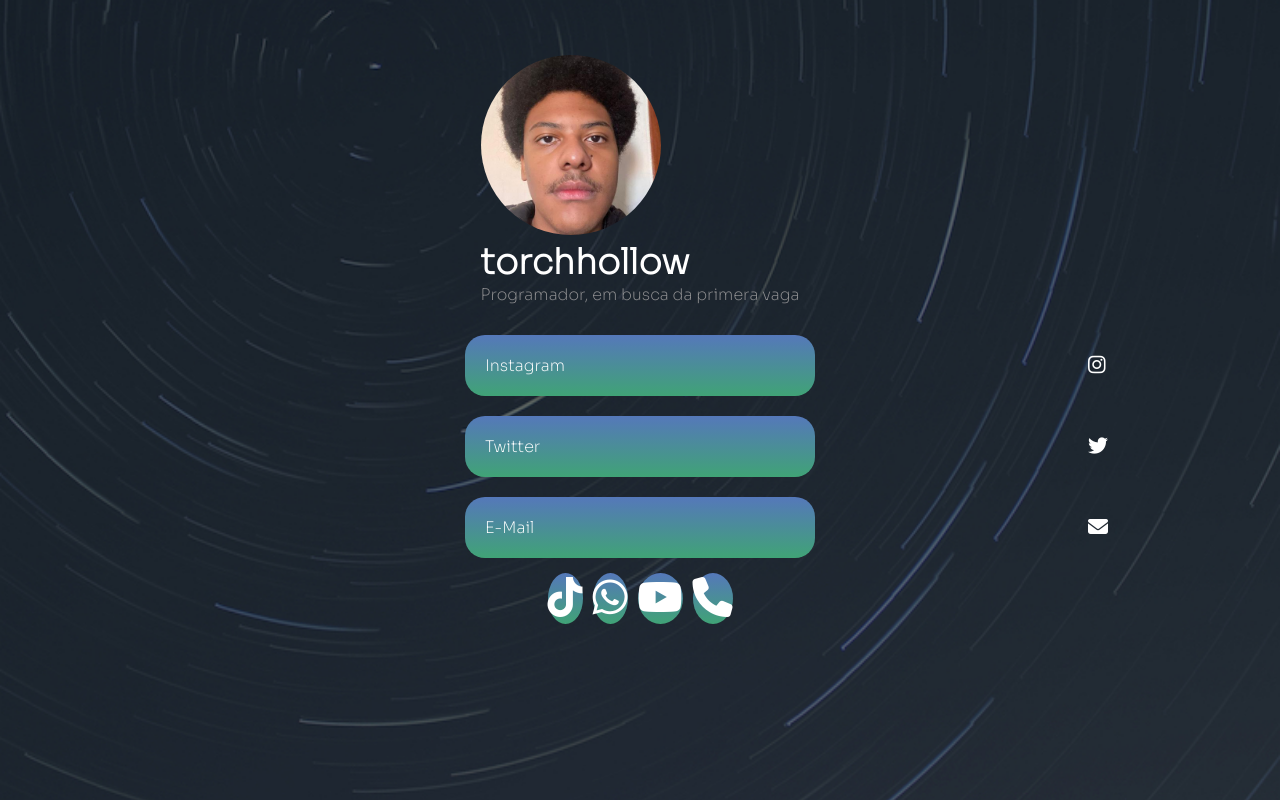
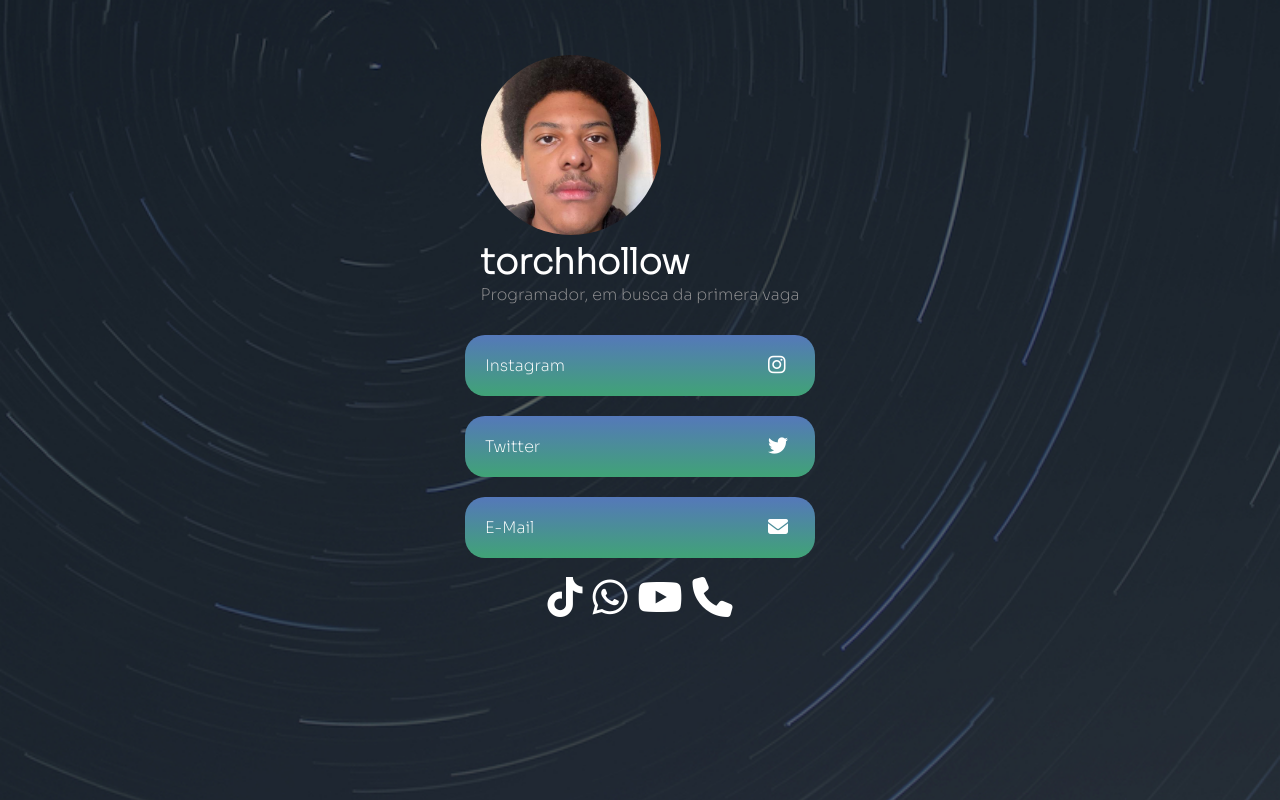
Before and after one commit to TorchHollow/MeuSocialLink, a plain HTML site: page index.html in a window 1280 px wide. Drawn offline with Linux system fonts and the light colour scheme.

Commit message:
Terminei, apaguei as outras imagens.

```diff
--- a/style.css
+++ b/style.css
@@ -62,7 +62,7 @@ body {
 
 .links i {
     position: absolute;
-    left: 85%;
+    left: 80%;
     font-size: 20px;
 }
 
@@ -77,10 +77,38 @@ body {
 .outros-links a {
     color: var(--fonte-principal);
     font-size: 40px;
-    background-image: var(--gradiente);
     border-radius: 60%;
     margin: 5px;
 }
 
-.outros-links i{
+/*Media Queries*/
+
+@media only screen and (min-width: 500px){
+    .links i {
+        left: 70%;
+    }
 }
+
+@media only screen and (min-width: 750px){
+    .links i {
+        left: 65%;
+    }
+}
+
+@media only screen and (min-width: 950px){
+    .links i {
+        left: 60%;
+    }
+}
+
+@media only screen and (min-width: 1500px){
+    .links i {
+        left: 57%;
+    }
+}
+
+@media only screen and (min-width: 2100px){
+    .links i {
+        left: 54%;
+    }
+}
```
Also changed, not shown: Imagens/email.png (deleted), Imagens/instagram.png (deleted), Imagens/phone.png (deleted), Imagens/profile.png (deleted), Imagens/tiktok.png (deleted), Imagens/twitter.png (deleted), Imagens/whatsapp.png (deleted), Imagens/youtube.png (deleted).
